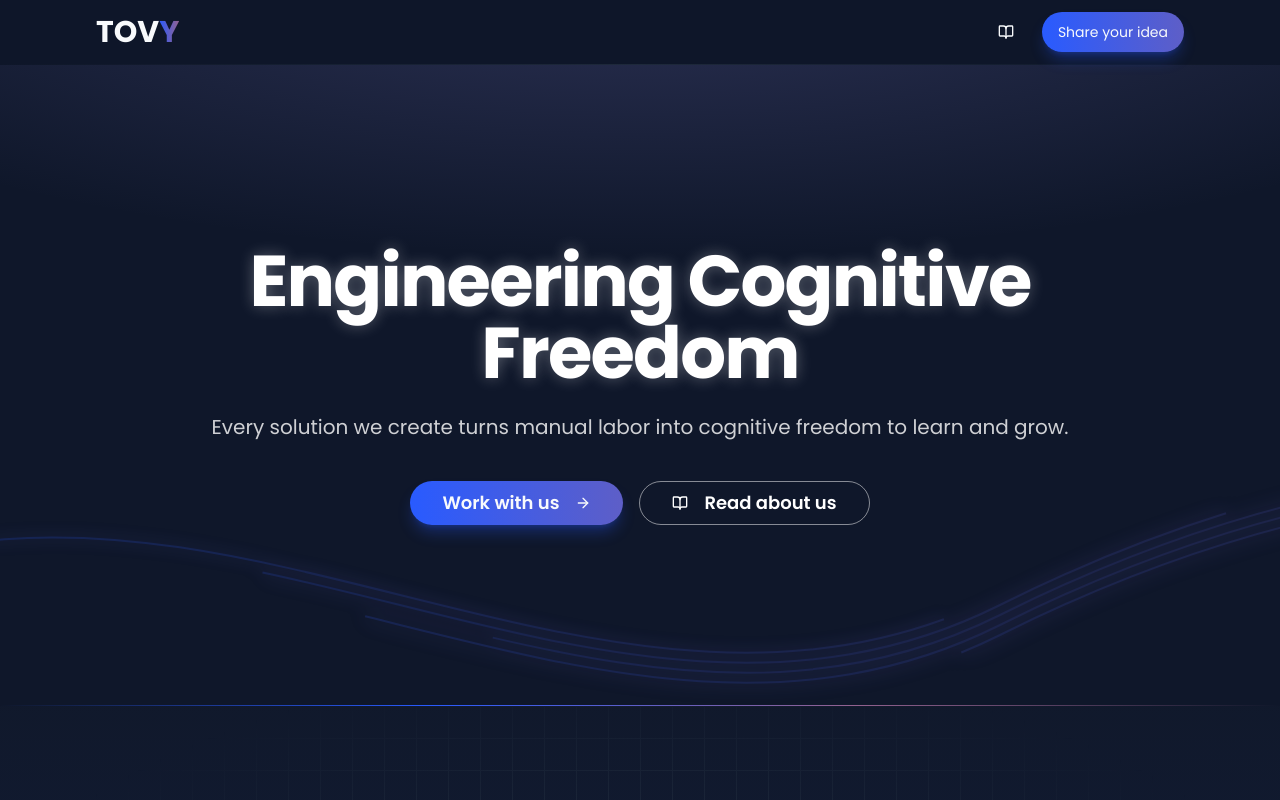
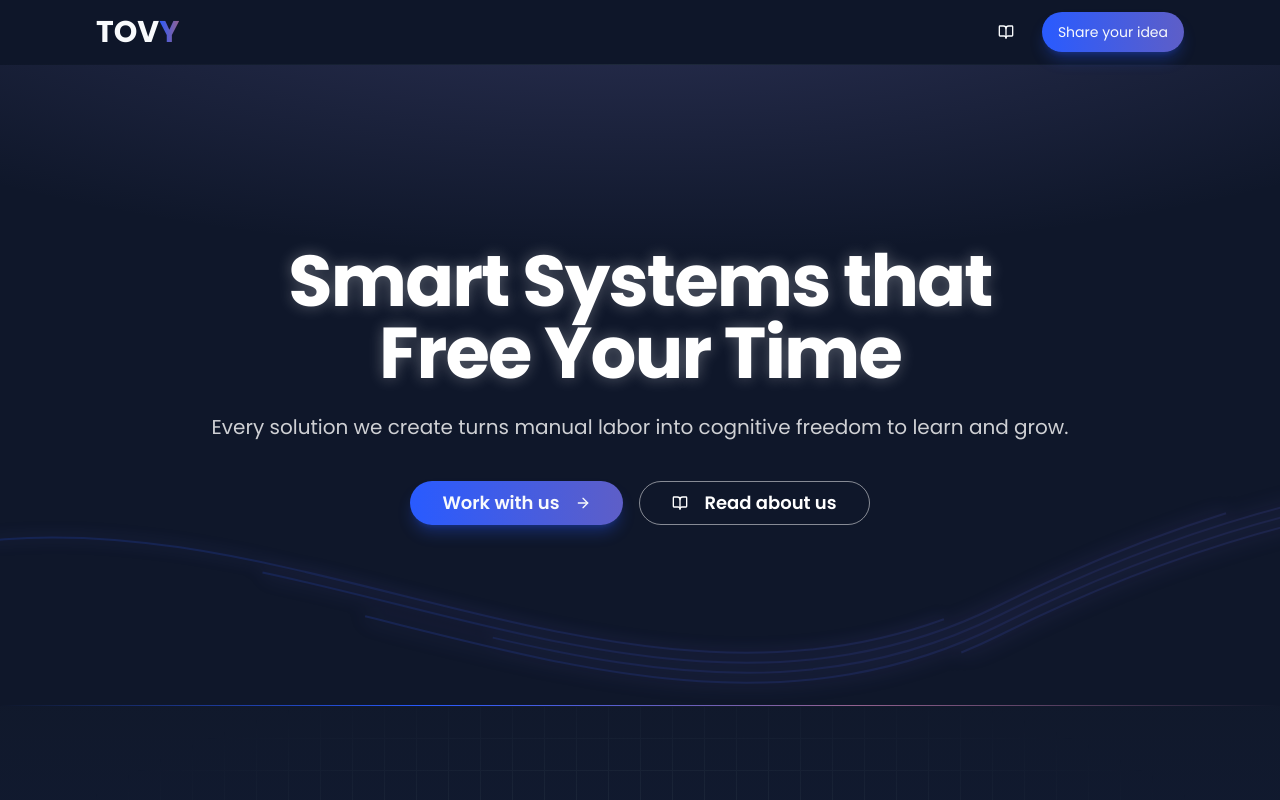
Before and after one commit to tovy-eu/tovy.eu-website, a Next.js app: page / in a window 1280 px wide. Shown: the top 800 px of the page. Built offline with nearby package versions, Linux system fonts and the light colour scheme.

Commit message:
can you rephrase the hero section title in a more simple manner?

```diff
--- a/src/components/landing/hero-section.tsx
+++ b/src/components/landing/hero-section.tsx
@@ -36,7 +36,7 @@ export function HeroSection() {
           className="text-4xl font-bold tracking-tight text-white sm:text-6xl md:text-7xl"
           style={{ textShadow: '0 0 15px rgba(255, 255, 255, 0.3)' }}
         >
-          Engineering Cognitive Freedom
+          Smart Systems that Free Your Time
         </h1>
         <p className="mt-6 text-lg leading-8 text-white/80 sm:text-xl">
         Every solution we create turns manual labor into cognitive freedom to learn and grow.
```
